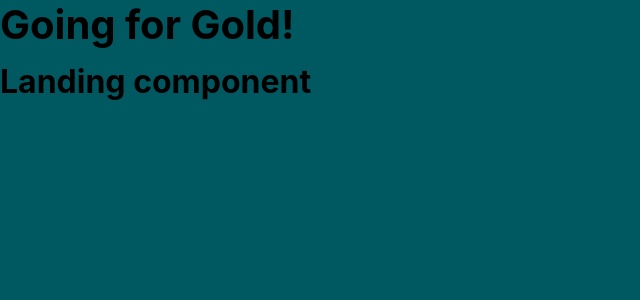
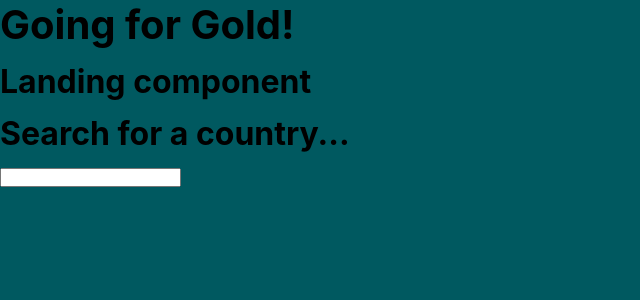
Before and after one commit to loosenthedark/going-for-gold, a React (Create React App) app: page / in a window 1280 px wide. Shown: the top 300 px of the page, without its empty margins (0-640 px from the left). Built offline with nearby package versions, Linux system fonts and the light colour scheme.

Commit message:
Add SearchInput component boilerplate to capture user input

```diff
--- a/src/Landing.js
+++ b/src/Landing.js
@@ -1,7 +1,15 @@
 import React from "react";
 
+// STEP 13 = Import Search component (which will have access to the global context) within the Landing component...
+import Search from "./SearchInput";
+
 const Landing = () => {
-  return <h2>Landing component</h2>;
+  return (
+    <main>
+      <h2>Landing component</h2>
+      <Search />
+    </main>
+  );
 };
 
 export default Landing;
--- /dev/null
+++ b/src/SearchInput.js
@@ -0,0 +1,13 @@
+import React from "react";
+
+const SearchInput = () => {
+  // STEP 30 = Use the preventDefault method on the form submit event object to prevent the page from refreshing if the user presses the Enter key...
+  return (
+    <form onSubmit={(e) => e.preventDefault()}>
+      <h2>Search for a country...</h2>
+      <input type='text' />
+    </form>
+  );
+};
+
+export default SearchInput;
```
Also changed, not shown: 1 other file (tests, documents, lock files or other folders).
